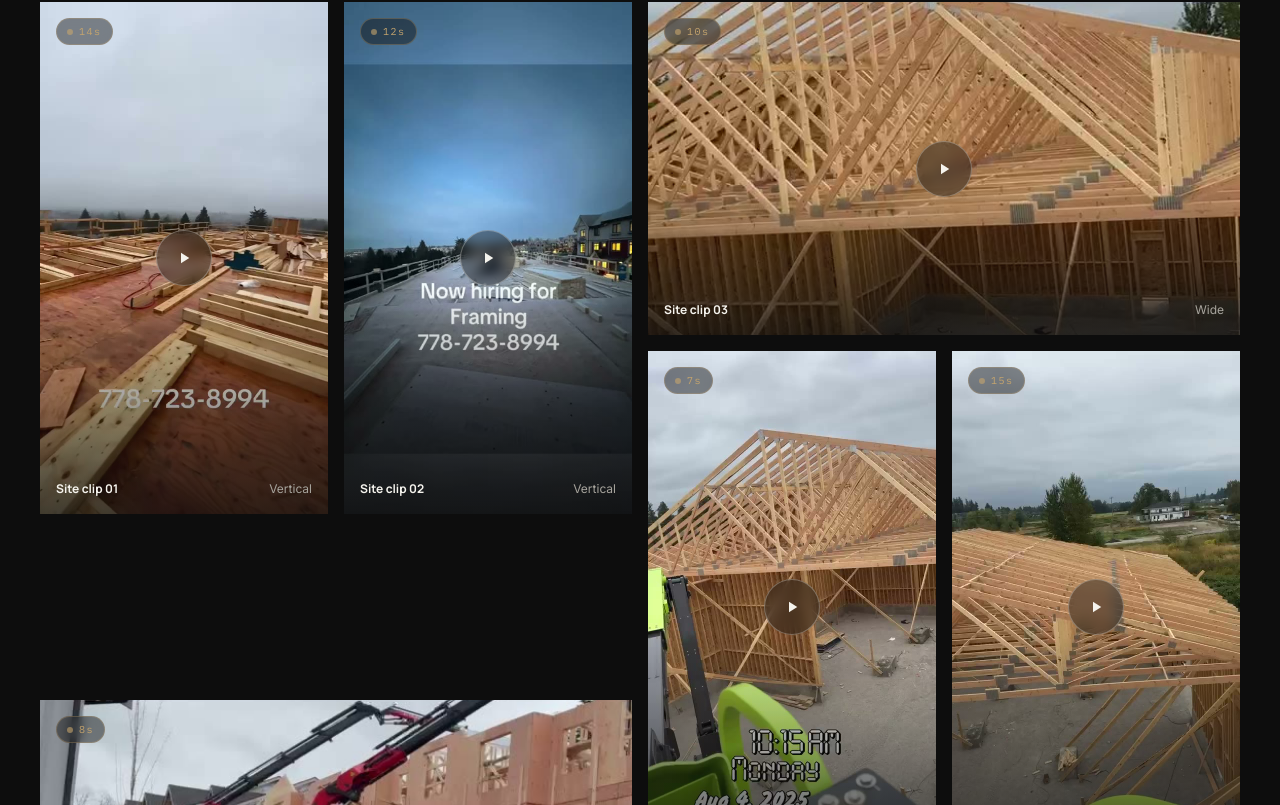
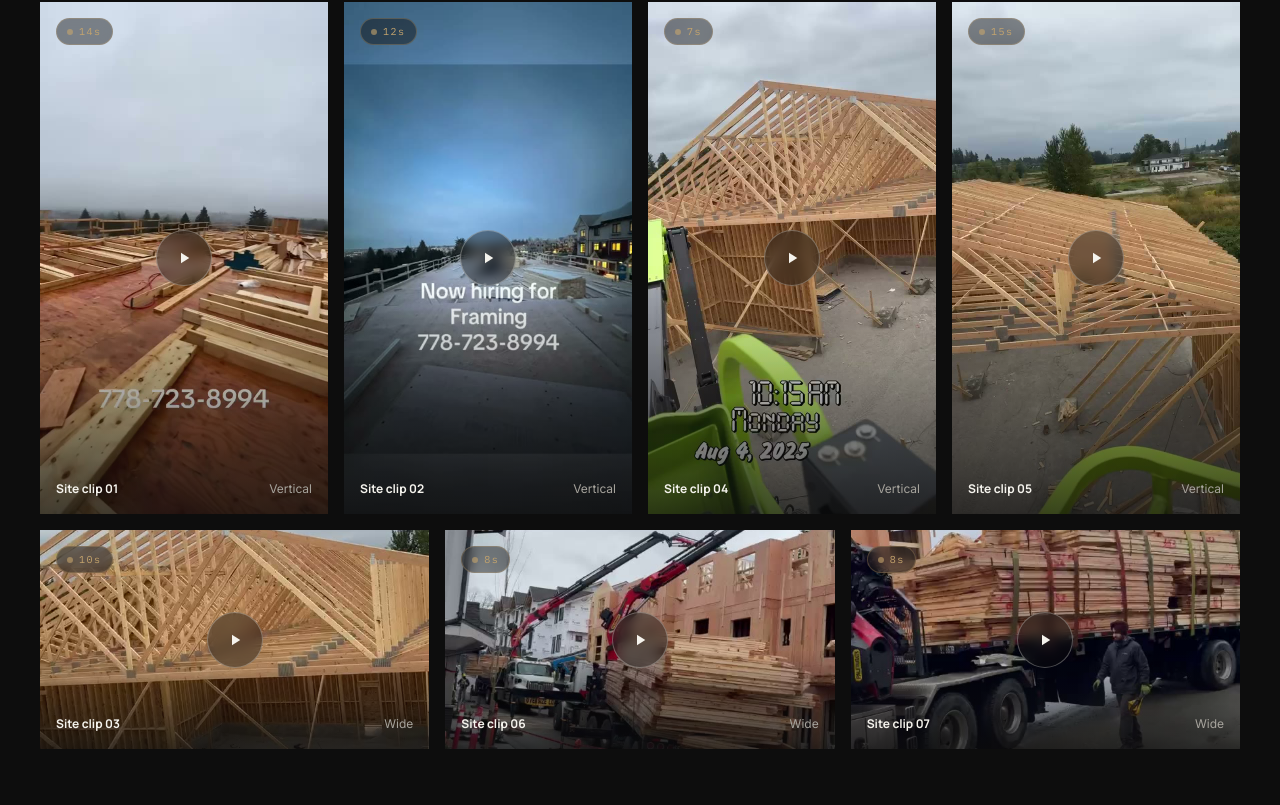
Before and after one commit to popuplocals/mannat-framing-, a Next.js app: page /projects in a window 1280 px wide. Shown: the part 3355-4160 px from the top of the page. Built offline with nearby package versions, Linux system fonts and the light colour scheme.

Commit message:
Arrange site videos by orientation so the grid has no gaps
Co-Authored-By: Claude Fable 5.1 <noreply@anthropic.com>

```diff
--- a/src/components/projects/SiteMedia.tsx
+++ b/src/components/projects/SiteMedia.tsx
@@ -49,11 +49,11 @@ function VideoCard({ v, index, onOpen }: { v: (typeof SITE_VIDEOS)[number]; inde
       whileHover={{ y: -6 }}
       whileTap={{ scale: 0.98 }}
       transition={{ duration: 0.55, ease: EASE, delay: (index % 4) * 0.08 }}
-      className={`group relative block cursor-pointer overflow-hidden bg-charcoal text-left transition-shadow duration-[450ms] ease-spring hover:shadow-lift ${
-        landscape ? "aspect-video sm:col-span-2" : "aspect-[9/16] sm:row-span-2"
+      className={`group relative block w-full cursor-pointer overflow-hidden bg-charcoal text-left transition-shadow duration-[450ms] ease-spring hover:shadow-lift ${
+        landscape ? "aspect-video" : "aspect-[9/16]"
       }`}
     >
-      <Image src={v.poster} alt="" fill sizes="(min-width: 1024px) 25vw, 50vw" className={`object-cover transition-[opacity,transform] duration-[600ms] ease-spring group-hover:scale-[1.04] ${playing ? "opacity-0" : "opacity-100"}`} />
+      <Image src={v.poster} alt="" fill sizes="(min-width: 640px) 33vw, 100vw" className={`object-cover transition-[opacity,transform] duration-[600ms] ease-spring group-hover:scale-[1.04] ${playing ? "opacity-0" : "opacity-100"}`} />
       <video
         ref={ref}
         src={v.src}
@@ -98,10 +98,12 @@ export default function SiteMedia() {
             </div>
             <p className="m-0 max-w-[420px] text-sm leading-[1.7] text-concrete">Hover to preview, tap to watch. Short clips of framing, forming and site work as it happens across the Lower Mainland.</p>
           </motion.div>
-          <div className="grid grid-cols-2 gap-4 sm:grid-cols-4 sm:auto-rows-[minmax(0,1fr)]">
-            {SITE_VIDEOS.map((v, i) => (
-              <VideoCard key={v.src} v={v} index={i} onOpen={() => setOpenIndex(i)} />
-            ))}
+          {/* Vertical clips in one row, wide clips in the next — true aspect ratios, no gaps */}
+          <div className="grid grid-cols-2 gap-4 sm:grid-cols-4">
+            {SITE_VIDEOS.map((v, i) => (v.h > v.w ? <VideoCard key={v.src} v={v} index={i} onOpen={() => setOpenIndex(i)} /> : null))}
+          </div>
+          <div className="mt-4 grid grid-cols-1 gap-4 sm:grid-cols-3">
+            {SITE_VIDEOS.map((v, i) => (v.w >= v.h ? <VideoCard key={v.src} v={v} index={i} onOpen={() => setOpenIndex(i)} /> : null))}
           </div>
         </div>
       </section>
```
